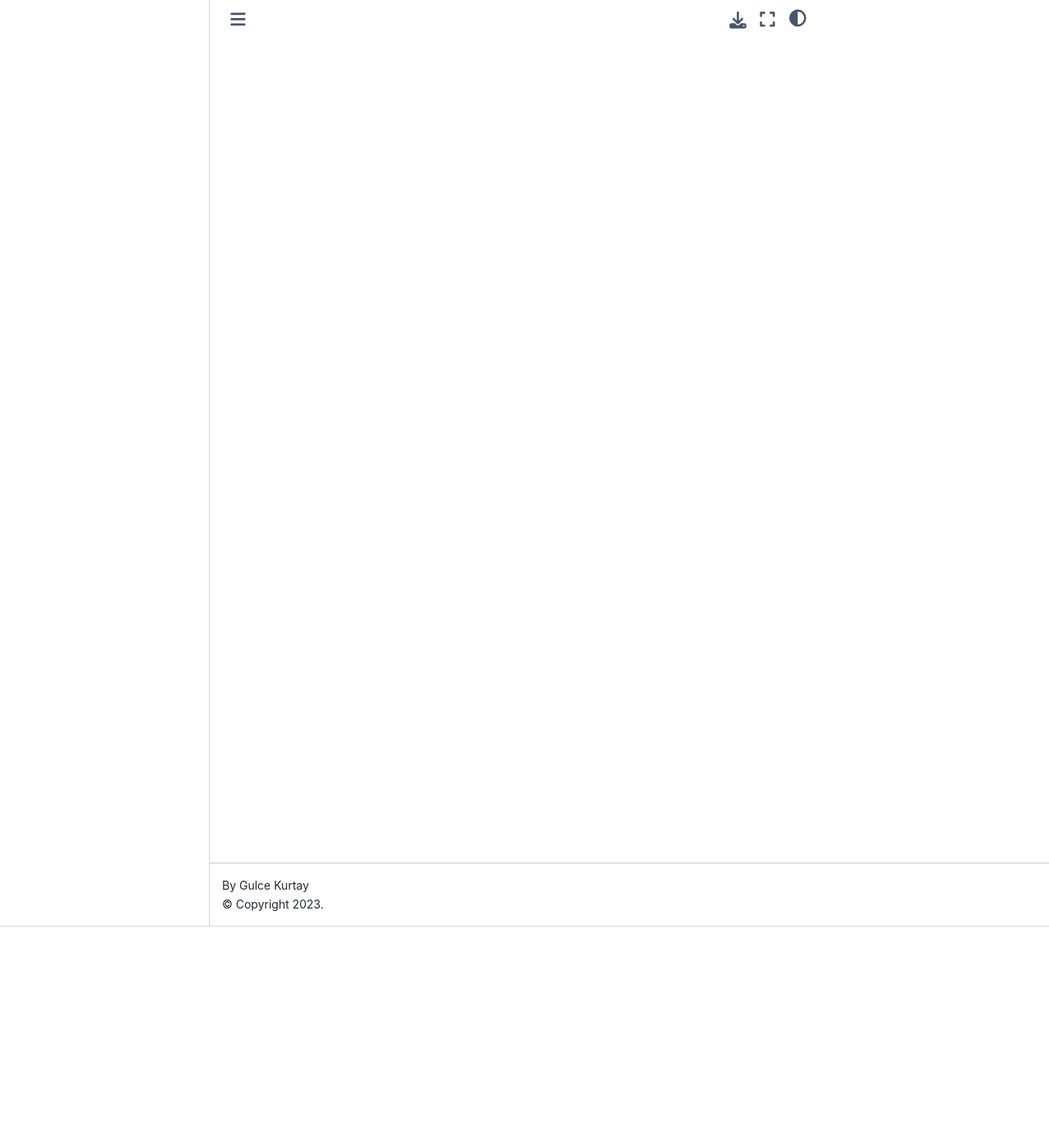
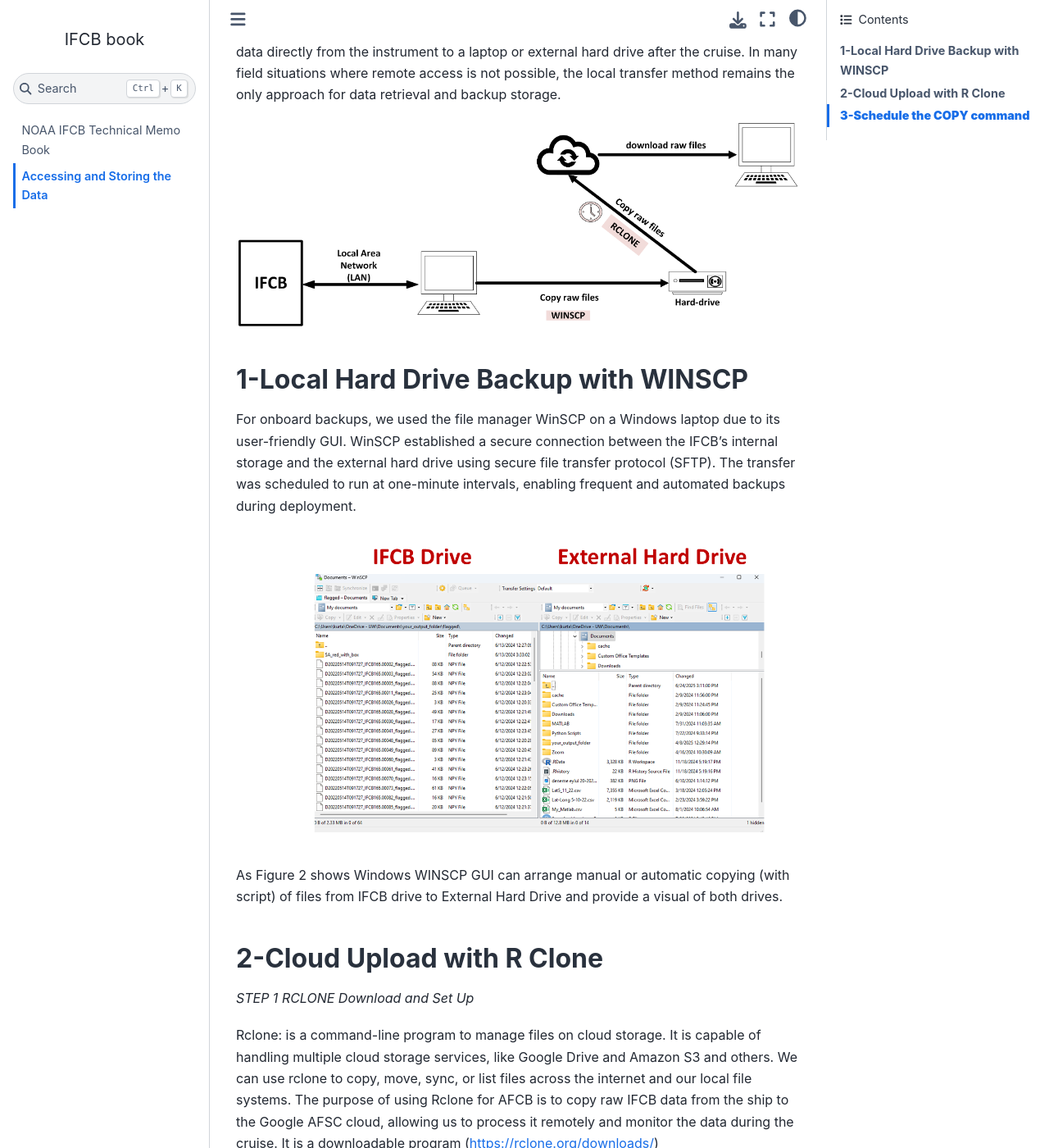
Before and after one commit to gulce13/EcoFOCI_IFCB_CNN_Pipeline, a Jupyter Book: the page built from docs/upload_to_cloud.md, in a window 1280 px wide and 1400 px high, scrolled down 270 px. Shown: the whole window at 82% size. Built offline with Jupyter Book 1.0.4 settings and Sphinx 7.4.7 and the Sphinx Book theme 1.1.4, drawn with Linux system fonts in a browser that asks for light colours; pages that are not in the unit, such as notebooks, are missing from menus; some of the changed text lies outside the part shown.

Commit message:
Update docs, notebooks, images; add new files; remove outdated notebooks and CSV

````diff
--- a/_toc.yml
+++ b/_toc.yml
@@ -4,9 +4,9 @@
 chapters:
 - file: docs/upload_to_cloud
   title: Accessing and Storing the Data
-- file: notebooks/Metadata_single_file
-  title: Classifier Development
-- file: notebooks/Deploying_Classifier_Pipeline
-  title: Deploying Models
+- file: notebooks/Regional_Classifier_Development
+  title: Regional Classifier Development
+- file: notebooks/Deploying_and_Monitoring_Classifiers_inthe_Field
+  title: Deploying and Monitoring Classifier in the Field
 - file: notebooks/SAM_masking_pipeline_2
   title: Segmentation and Trait Extraction
--- a/docs/upload_to_cloud.md
+++ b/docs/upload_to_cloud.md
@@ -1,4 +1,133 @@
-# How to Upload to Cloud
+## **Accessing and Storing the Data**
+
+The IFCB runs on a Linux-based operating system and is connected to a local computer via a Local Area Network (LAN). This allows direct access to its internal storage for data retrieval (using a file manager software) as well as  instrument control with a graphical user interface (GUI) software (Fig. 1). While the IFCB itself operates on  Linux, users can access the data from any operating system, and a Linux machine is not required for data transfer or management. IFCB data can be retrieved in two main ways: remotely, via cloud-based transfer during the cruise (if an internet connection is available), or locally, by copying the data directly from the instrument to a laptop or external hard drive after the cruise. In many field situations where remote access is not possible, the local transfer method remains the only approach for data retrieval and backup storage.
+
+![Alt text](IFCB_1.3.png)
+
+
+
+
+### **1-Local Hard Drive Backup with WINSCP**
+For onboard backups, we used the file manager WinSCP on a Windows laptop due to its user-friendly GUI. WinSCP established a secure connection between the IFCB's internal storage and the external hard drive using secure file transfer protocol (SFTP). The transfer was scheduled to run at one-minute intervals, enabling frequent and automated backups during deployment.
+
+![Alt text](winscp.png)
+
+
+
+As Figure 2 shows Windows WINSCP GUI can arrange manual or automatic copying (with  script) of files from IFCB drive to External Hard Drive and provide a visual of both drives.
+
+
+
+### **2-Cloud Upload with R Clone**
+
+*STEP 1 RCLONE Download and Set Up*
+
+Rclone: is a command-line program to manage files on cloud storage. It is
+capable of handling multiple cloud storage services, like Google Drive and Amazon S3
+and others. We can use rclone to copy, move, sync, or list files across the internet and
+our local file systems. The purpose of using Rclone for AFCB is to copy raw IFCB data
+from the ship to the Google AFSC cloud, allowing us to process it remotely and monitor
+the data during the cruise. It is a downloadable program (https://rclone.org/downloads/)
+
+FOR WINDOWS USERS <br>
+WinFsp: short for Windows File System Proxy, is a set of tools that helps
+you create virtual drives on your Windows computer. The purpose of using WinFsp is to
+assist Rclone in creating a virtual drive that looks and behaves like a regular drive on
+your computer. It operates behind the scenes, enabling programs like Rclone to treat
+cloud storage as if it were a physical hard drive connected to your computer.It is a downloadable program (https://winfsp.dev/)
+
+After downloading to check if rclone is on the Windows PATH or not open a command prompt and write:
+
 ```
-cp rclone
+rclone
 ```
+You should see:<br>
+![Alt text](rclone.png)
+
+
+Note: If you dont see the image, you will need to add rclone to your pathway, an example of how to do it in first two minutes (https://youtu.be/QPqN1SXixQg?si=cLLLU5tLc0UTYx6S)
+
+*STEP 2 RCLONE Configuration and key file*
+
+*RCLONE needs key files (.json) to align with the cloud you want to upload. You should save those key files in your computer: C:\Users\yourname\Documents\rclone_keys\my_key.json<br>
+
+Open Command Prompt:
+
+```
+rclone config
+```
+You should see:<br>
+![Alt text](rconfig1.png)
+
+Type n for new remote. Then follow the steps:<br>
+1- Name your remote <br>
+2- Choose cloud provider (Google Cloud Storage)<br>
+3- Use service account credentials (**y**/n)<br>
+4- Enter the path to service account credential file, your key
+```
+C:\Users\yourname\Documents\rclone_keys\my_key.json
+```
+6- Leave advance config? (y/**n**) and auto config? (y/**n**) as default<br>
+7- Test the remote, your bucket name is the name listed in the cloud
+```
+rclone ls your_remote_name:your-bucket-name
+```
+You can manually write the below code to copy IFCB files to the cloud
+```
+rclone copy "C:\Users\yourname\Desktop\data_folder" your_remote_name:your-bucket-name/IFCB_folders ^
+  --config="C:\Users\yourname\AppData\Roaming\rclone\rclone.conf" ^
+  --log-file="C:\Scripts\rclone_log.txt" ^
+  --log-level=DEBUG ^
+  --retries=10
+```
+
+### **3-Schedule the COPY command**
+
+FOR Windows computers: Use built-in Windows Task Scheduler<br>
+Windows includes a built-in tool called Task Scheduler, which allows you to run tasks (like an rclone copy command) automatically on a schedule. STEPS are:<br>
+
+*STEP-1 Create a .bat file*<br>
+Open a Notepad and paste your copy command:
+```
+@echo off
+echo Starting IFCB cloud upload at %date% %time% >> C:\Scripts\ifcb_upload_log.txt
+
+"C:\rclone\rclone.exe" copy "C:\Users\yourname\Desktop\data_folder" your_remote_name:your-bucket-name/IFCB_folders ^
+  --config="C:\Users\yourname\AppData\Roaming\rclone\rclone.conf" ^
+  --log-file="C:\Scripts\rclone_upload_debug.txt" ^
+  --log-level=DEBUG ^
+  --retries=10
+
+echo Finished IFCB upload at %date% %time% >> C:\Scripts\ifcb_upload_log.txt
+type C:\Scripts\rclone_upload_debug.txt >> C:\Scripts\ifcb_upload_log.txt
+```
+Save file to C:\Scripts\ as:
+cloud_daily_upload.bat
+
+*STEP-2 Create a Scheduled Task*
+You can test manually if the cloud_daily_upload.bat is working by clicking on it.<br>
+
+1-Open Task Scheduler<br>
+2-Click Create Task<br>
+3-In General Tab Name:<br>
+    Name:IFCB Cloud Upload<br>
+    Run only when user is logged on<br>
+    Run with highest privileges<br>
+![Alt text](task_scheduler1.png)
+
+4- In Triggers tab:<br>
+    New Trigger<br>
+    Begin the Task : On a Schedule<br>
+    Daily<br>
+    Start: Pick Time<br>
+    At the bottom check:<bt>
+        UNCHECK: Delay task for up to (random delay)<br>
+        UNCHECK: Repeat task every 5 minutes for a duration of 1 day<br>
+        Expire: Pick Time<br>
+![Alt text](task_scheduler2.png)
+
+5- In Actions tab:<br>
+    New Action<br>
+    Action: Start a Program<br>
+    Program/script: Browse 'the cloud_daily_upload.bat" <br>
+![Alt text](task_scheduler3.png)
````
Also changed, not shown: README.md (+1 -1 lines), docs/IFCB_1.3.png (added), docs/SAM_unsupervised4.png (added), docs/rclone.png (added), docs/rconfig1.png (added), docs/task_scheduler1.png (added), docs/task_scheduler2.png (added), docs/task_scheduler3.png (added), docs/winscp.png (added), 4 other files.
